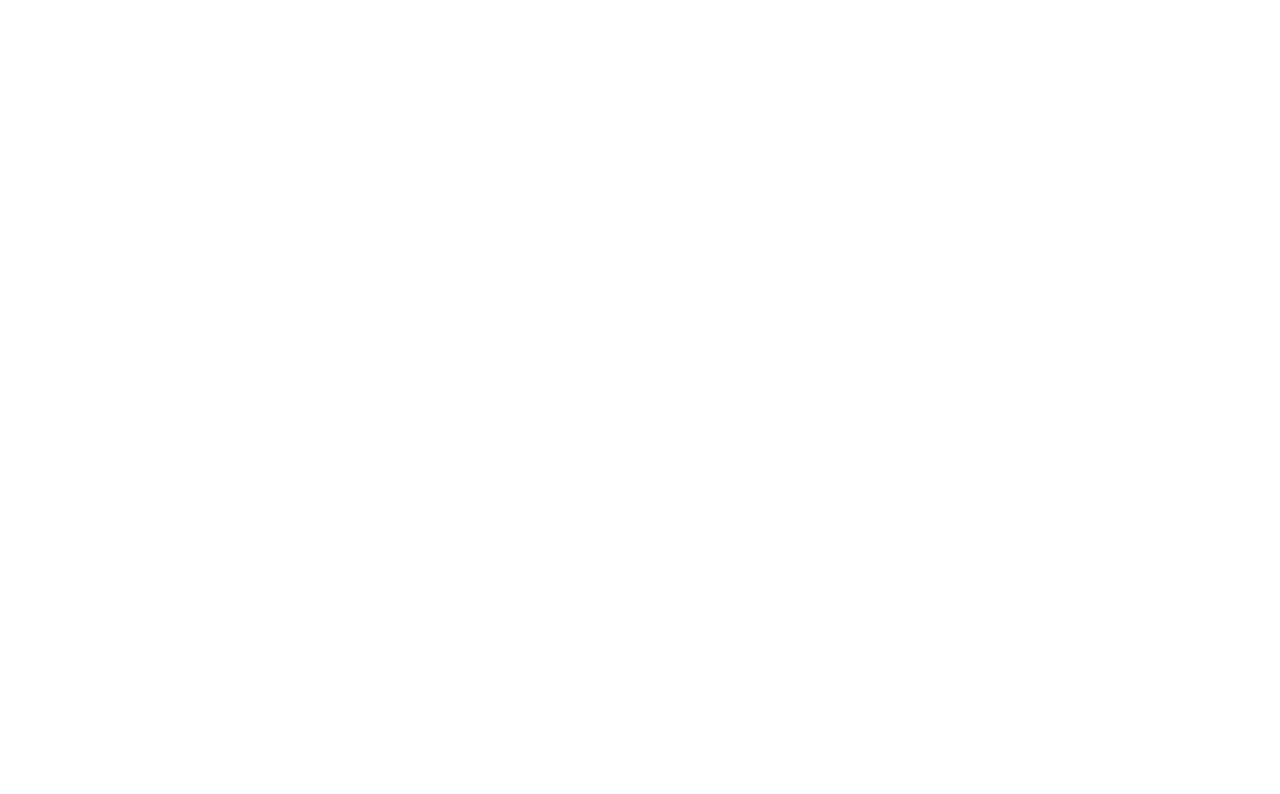
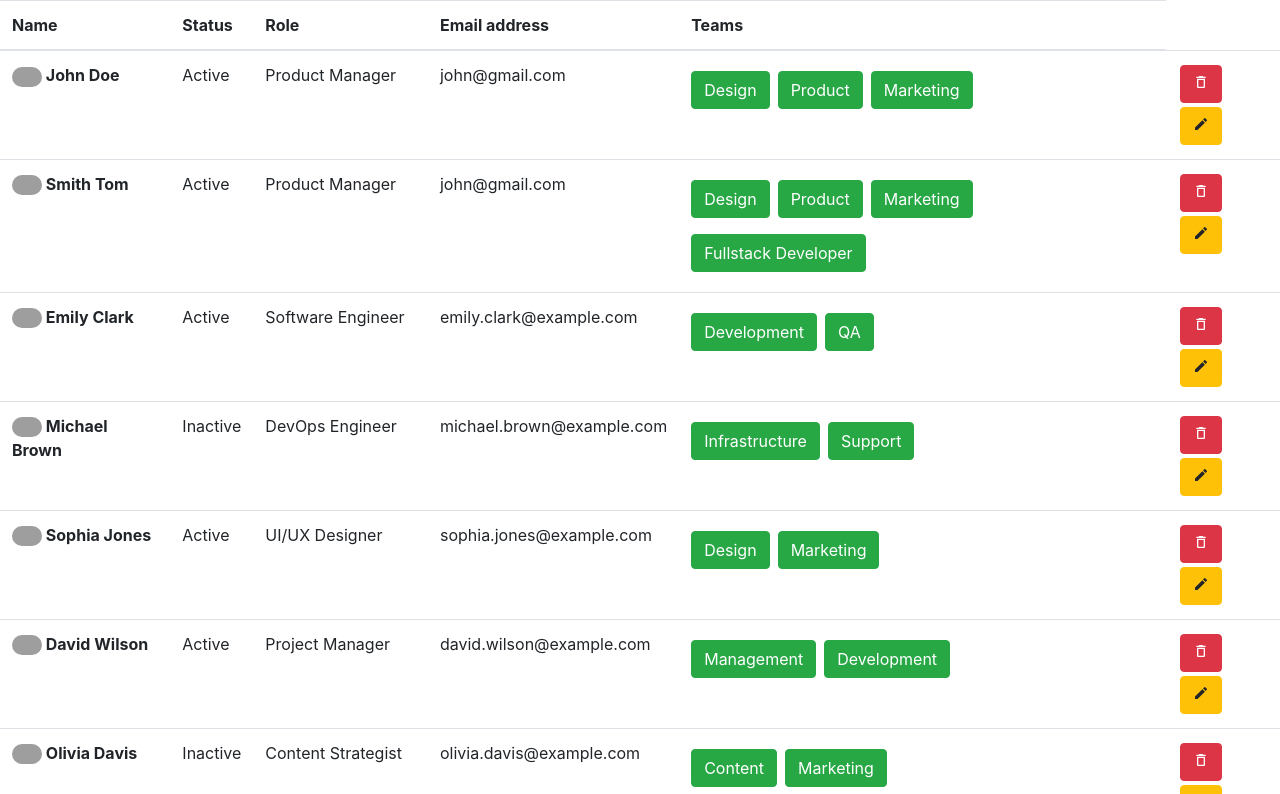
Before and after one commit to vkumar-patil/pipaledata, a React (Create React App) app: page /Peplelist in a window 1280 px wide. Before the commit this address had no page. Shown: the top 794 px of the page. Built offline with nearby package versions, Linux system fonts and the light colour scheme; grey boxes are pictures that could not be loaded.

Commit message:
update delete button & modele create

```diff
--- a/src/App.js
+++ b/src/App.js
@@ -7,8 +7,8 @@ import { Routes, Route } from "react-router-dom";
 function App() {
   return (
     <>
+      <Peplelist />
       <Routes>
-        <Route path="/" element={<Peplelist />}></Route>
         <Route path="/PepaleDetails/:id" element={<PepaleDetails />}></Route>
       </Routes>
     </>
--- a/src/component/PepaleDetails.js
+++ b/src/component/PepaleDetails.js
@@ -12,8 +12,7 @@ function PepaleDetails() {
 
   return (
     <div>
-      <div className="card" style={{ width: "18rem" }}>
-        <>
+      {/* <div className="card" style={{ width: "18rem" }}>
         <img
           className="card-img-top"
           src={pepale.image}
@@ -37,8 +36,57 @@ function PepaleDetails() {
           <p className="card">Gender:-{pepale.Gender}</p>
           <p className="card">Teams:-{pepale.teams}</p>
         </div>
-        </>
+      </div> */}
+
+      {/* <button
+        type="button"
+        class="btn btn-primary"
+        data-toggle="modal"
+        data-target="#exampleModalCenter"
+      >
+        Launch demo modal
+      </button>
+
+      <div
+        class="modal fade"
+        id="exampleModalCenter"
+        tabindex="-1"
+        role="dialog"
+        aria-labelledby="exampleModalCenterTitle"
+        aria-hidden="true"
+        key={pepale.id}
+      >
+        <div class="modal-dialog modal-dialog-centered" role="document">
+          <div class="modal-content">
+            <div class="modal-header">
+              <h5 class="modal-title" id="exampleModalLongTitle">
+                Modal title{pepale.email}
+              </h5>
+              <button
+                type="button"
+                class="close"
+                data-dismiss="modal"
+                aria-label="Close"
+              >
+                <span aria-hidden="true">&times;</span>
+              </button>
             </div>
+            <div class="modal-body">...</div>
+            <div class="modal-footer">
+              <button
+                type="button"
+                class="btn btn-secondary"
+                data-dismiss="modal"
+              >
+                Close
+              </button>
+              <button type="button" class="btn btn-primary">
+                Save changes
+              </button>
+            </div>
+          </div>
+        </div>
+      </div> */}
     </div>
   );
 }
--- a/src/component/Peplelist.js
+++ b/src/component/Peplelist.js
@@ -1,16 +1,19 @@
-//import React, { useState } from "react";
+import React, { useState } from "react";
 import { peopleData } from "./Pepaledata";
-//import { HiMiniSun } from "react-icons/hi2";
-import { MdDeleteOutline } from "react-icons/md";
-import { MdEdit } from "react-icons/md";
+import { MdDeleteOutline, MdEdit } from "react-icons/md";
 import "./pepalelist.css";
-import { Link } from "react-router-dom";
-//import { CgEditFade } from "react-icons/cg";
 
-//import FontAwesomeIcon from "react-fontawesome";
+function PeopleList() {
+  const [selectedPerson, setSelectedPerson] = useState(null);
+  const [people, setPeople] = useState(peopleData);
 
-function Peplelist() {
-  // const [pepale, setpepale] = useState();
+  const handleLaunchClick = (person) => {
+    setSelectedPerson(person);
+  };
+  const handleDelete = (id) => {
+    const updatePeple = people.filter((Item) => Item.id !== id);
+    setPeople(updatePeple);
+  };
 
   return (
     <div>
@@ -24,38 +27,45 @@ function Peplelist() {
             <th scope="col">Teams</th>
           </tr>
         </thead>
-        {peopleData.map((ele) => {
-          const status = ele.isActive ? "Active" : "inactive";
+        <tbody>
+          {people.map((ele) => {
+            const status = ele.isActive ? "Active" : "Inactive";
             return (
-            <tbody>
-              <tr>
+              <>
+                <tr key={ele.id}>
                   <th scope="row">
                     <img
                       src={ele.image}
                       style={{
-                      hight: "20px",
+                        height: "20px",
                         width: "30px",
                         borderRadius: "30px",
                       }}
                       alt="img"
                     />{" "}
-                  {}
-                  {}
-                  {ele.fName}.{ele.lName}
+                    {ele.fName} {ele.lName}
                   </th>
+
                   <td>{status}</td>
                   <td>{ele.role}</td>
                   <td>{ele.email}</td>
-                <td>{ele.teams}</td>
+                  <td
+                    data-toggle="modal"
+                    data-target="#exampleModalCenter"
+                    onClick={() => handleLaunchClick(ele)}
+                  >
+                    {ele.teams.map((team, index) => (
+                      <button key={index} className="btn btn-success mr-2 my-2">
+                        {team}
+                      </button>
+                    ))}
+                  </td>
+
                   <td>
-                  <Link
-                    className="btn btn-success"
-                    to={`/PepaleDetails/${ele.id}`}
-                    key={ele.id}
+                    <button
+                      className="btn btn-danger delete"
+                      onClick={() => handleDelete(ele.id)}
                     >
-                    DETAILS
-                  </Link>
-                  <button className="btn btn-danger delete">
                       <MdDeleteOutline />
                     </button>
                     <button className="btn btn-warning edit">
@@ -63,12 +73,74 @@ function Peplelist() {
                     </button>
                   </td>
                 </tr>
-            </tbody>
+              </>
             );
           })}
+        </tbody>
       </table>
+
+      {/* Modal */}
+      <div
+        className="modal fade"
+        id="exampleModalCenter"
+        tabIndex="-1"
+        role="dialog"
+        aria-labelledby="exampleModalCenterTitle"
+        aria-hidden="true"
+      >
+        <div className="modal-dialog modal-dialog-centered" role="document">
+          <div className="modal-content">
+            <div className="modal-header">
+              <h5 className="modal-title" id="exampleModalCenterTitle">
+                {selectedPerson
+                  ? `${selectedPerson.fName} ${selectedPerson.lName}`
+                  : "Modal title"}
+              </h5>
+              <button
+                type="button"
+                className="close"
+                data-dismiss="modal"
+                aria-label="Close"
+              >
+                <span aria-hidden="true">×</span>
+              </button>
+            </div>
+            <div className="modal-body">
+              {selectedPerson && (
+                <div>
+                  <p>
+                    <strong>Status:</strong>{" "}
+                    {selectedPerson.isActive ? "Active" : "Inactive"}
+                  </p>
+                  <p>
+                    <strong>Role:</strong> {selectedPerson.role}
+                  </p>
+                  <p>
+                    <strong>Email:</strong> {selectedPerson.email}
+                  </p>
+                  <p>
+                    <strong>Teams:</strong> {selectedPerson.teams.join(", ")}
+                  </p>
+                </div>
+              )}
+            </div>
+            <div className="modal-footer">
+              <button
+                type="button"
+                className="btn btn-secondary"
+                data-dismiss="modal"
+              >
+                Close
+              </button>
+              <button type="button" className="btn btn-primary">
+                Save changes
+              </button>
+            </div>
+          </div>
+        </div>
+      </div>
     </div>
   );
 }
 
-export default Peplelist;
+export default PeopleList;
```
Lines whose indentation alone changed are shown as unchanged.
